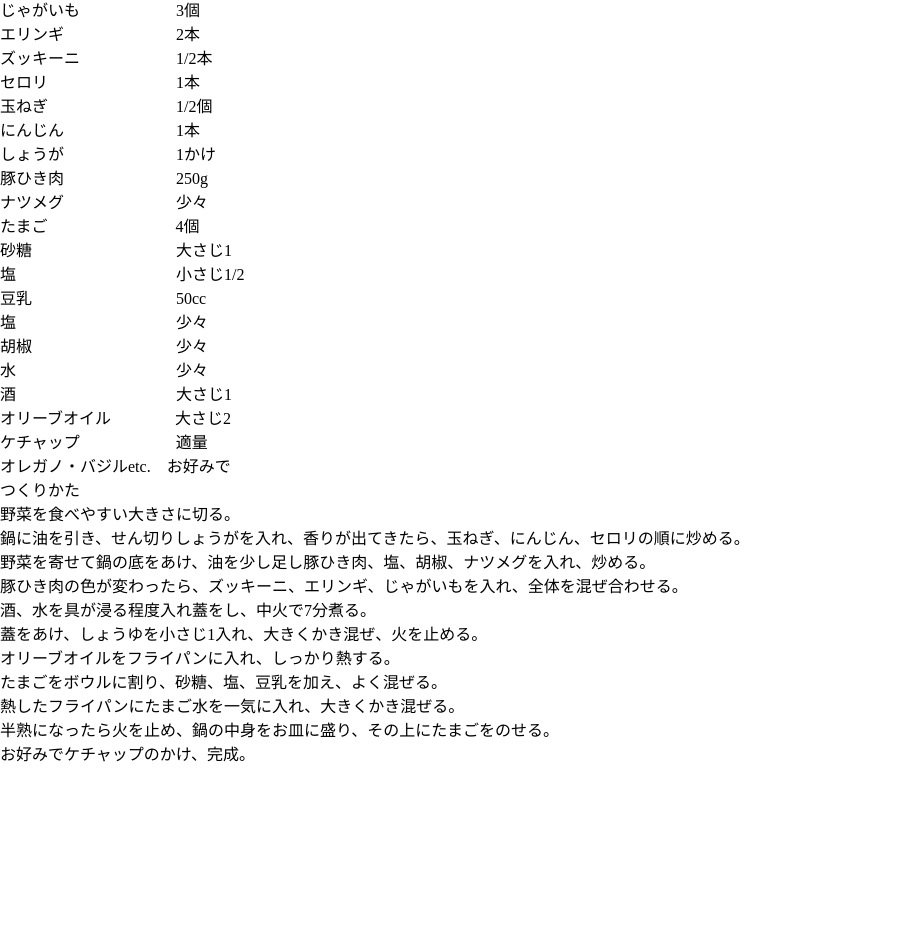
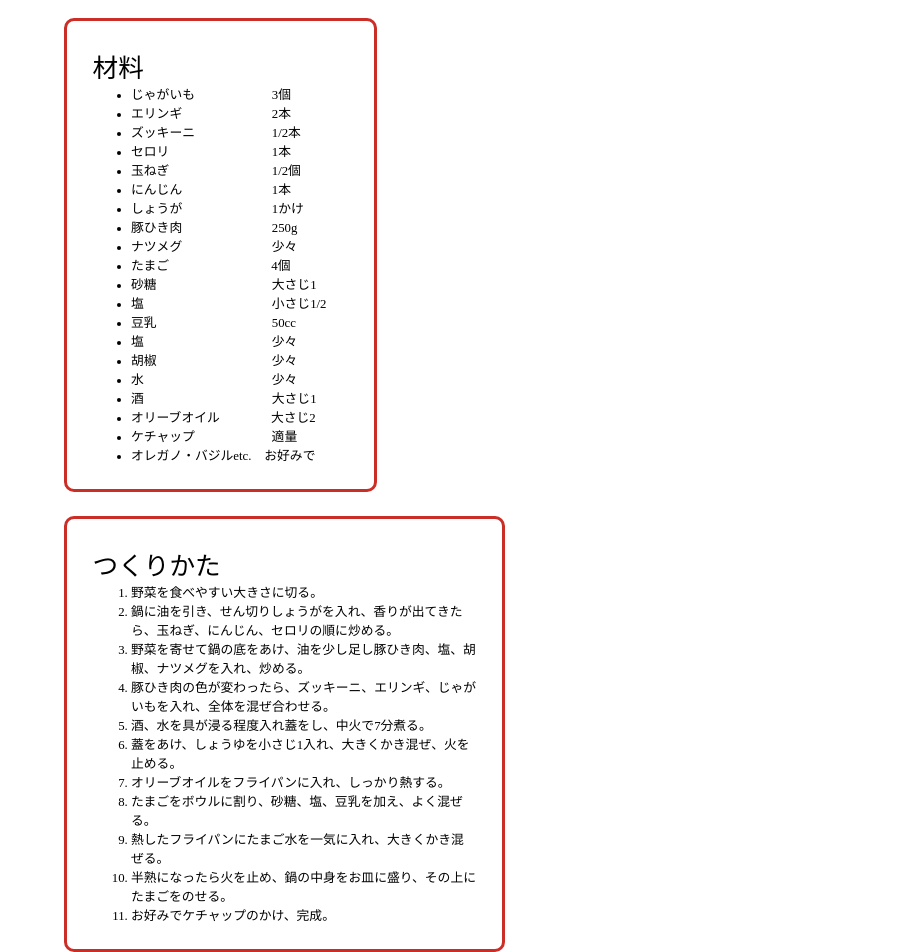
Before and after one commit to ayaka0212/AYAKA-S-KITCHEN, a plain HTML site: page We-13.html in a window 1280 px wide. Shown: the part 354-1306 px from the top of the page, without its empty margins (0-920 px from the left). Before the commit the page ends 1119 px from the top, so only its background shows below. Drawn offline with Linux system fonts and the light colour scheme.

Commit message:
20210716

```diff
--- a/We-13.html
+++ b/We-13.html
@@ -8,9 +8,10 @@
 </head>
 
 <body>
-    <div class="recipe">
+    <div class="recipe-title">
         <img src="/img/DSC01219.png" width="30%">
         <h2>大ばあばのオムレツ</h2>
+        <div class="recipe-zairyou">
            <p>材料</p>
             <ul>
                 <li>じゃがいも　　　　　　3個</li>
@@ -34,6 +35,8 @@
                 <li>ケチャップ　　　　　　適量</li>
                 <li>オレガノ・バジルetc.　お好みで</li>
             </ul>
+        </div>
+        <div class="recipe-tukurikata">
             <p>つくりかた</p>
             <ol>
                 <li>野菜を食べやすい大きさに切る。</li>
@@ -49,6 +52,7 @@
                 <li>お好みでケチャップのかけ、完成。</li>
             </ol>
         </div>
+    </div>
 </body>
 
 </html>
--- a/style.css
+++ b/style.css
@@ -82,6 +82,45 @@ body {
     text-align: center;
 }
 
-.recipe h2{
+.recipe-title h2 {
+    font-size: 3vw;
+    text-decoration: underline;
+    text-decoration-color: #FF0000;
+    margin-left: 40vw;
+}
 
+.recipe-zairyou {
+    padding: 2vw;
+    margin-left: 5vw;
+    margin-top: 3vh;
+    border: solid 3px #cb2e27;
+    border-radius: 10px;
+    width: 20vw;
 }
+
+.recipe-zairyou p {
+    font-size: 2vw;
+}
+
+.recipe-zairyou li {
+    font-size: 1vw;
+    margin-left: 3vw;
+}
+
+.recipe-tukurikata {
+    padding: 2vw;
+    margin-left: 5vw;
+    margin-top: 3vh;
+    border: solid 3px #cb2e27;
+    border-radius: 10px;
+    width: 30vw;
+}
+
+.recipe-tukurikata p {
+    font-size: 2vw;
+}
+
+.recipe-tukurikata li {
+    font-size: 1vw;
+    margin-left: 3vw;
+}
```
Also changed, not shown: 1 other file. Lines whose indentation alone changed are shown as unchanged.
